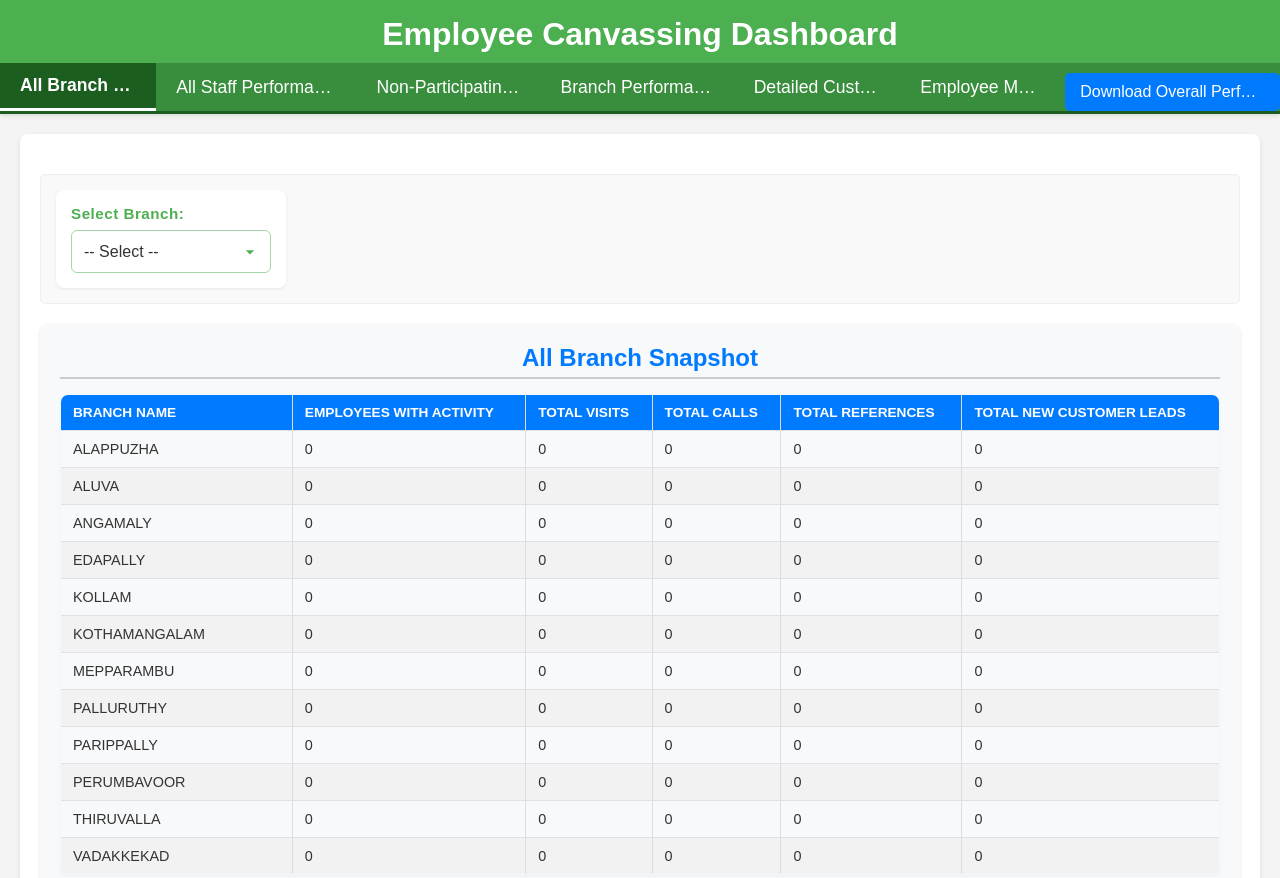
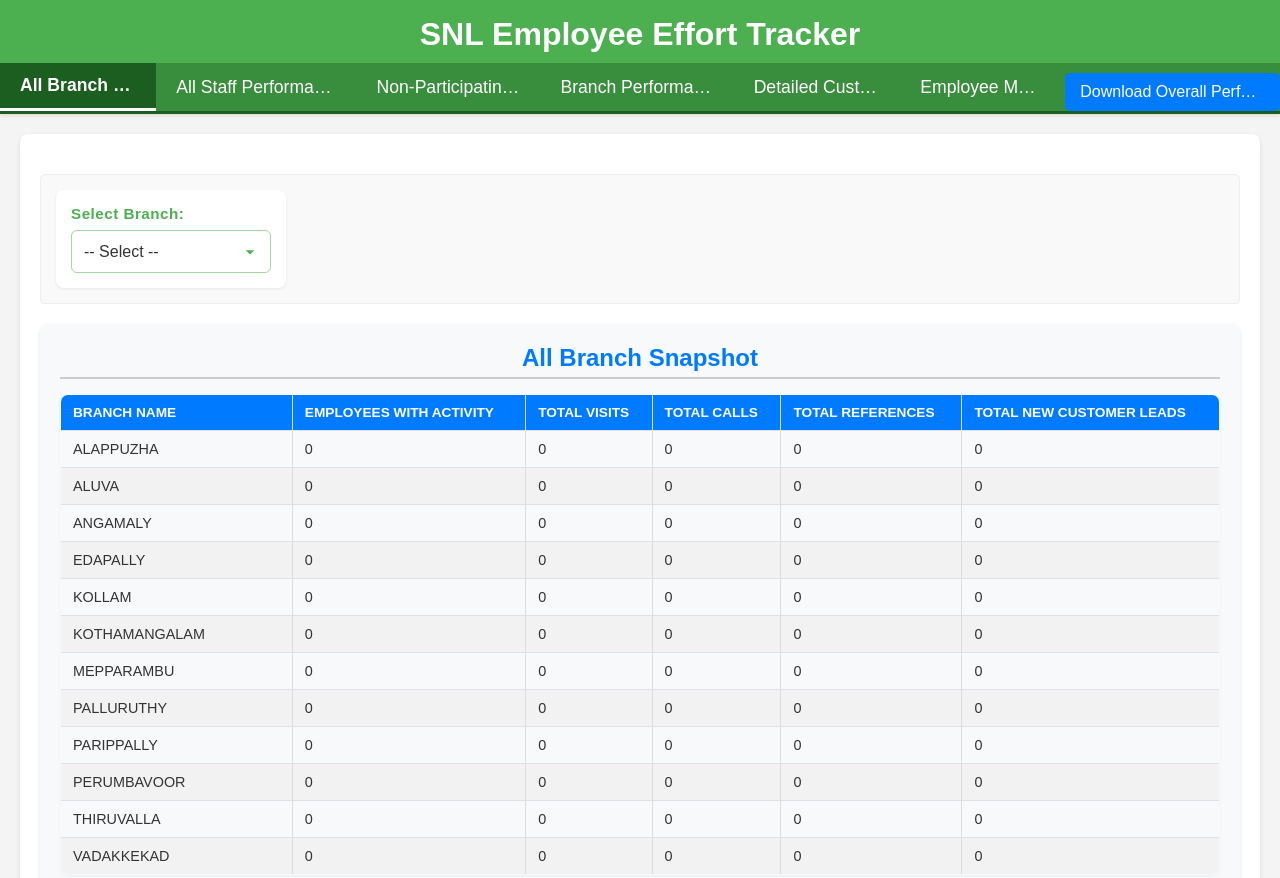
Before and after one commit to smlfin/SNL, a plain HTML site: page index.htm in a window 1280 px wide. Shown: the top 878 px of the page. Drawn offline with Linux system fonts and the light colour scheme; no server answers.

Commit message:
Update index.htm

```diff
--- a/index.htm
+++ b/index.htm
@@ -8,7 +8,7 @@
 </head>
 <body>
     <header>
-        <h1>Employee Canvassing Dashboard</h1>
+        <h1>SNL Employee Effort Tracker</h1>
        <nav class="report-tabs">
     <button class="tab-button active" id="allBranchSnapshotTabBtn">All Branch Snapshot</button>
     <button class="tab-button" id="allStaffOverallPerformanceTabBtn">All Staff Performance (Overall)</button>
```
